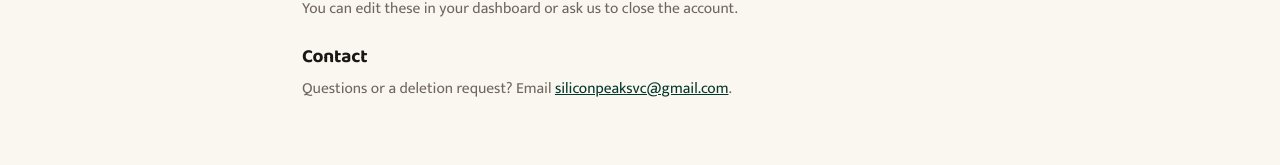
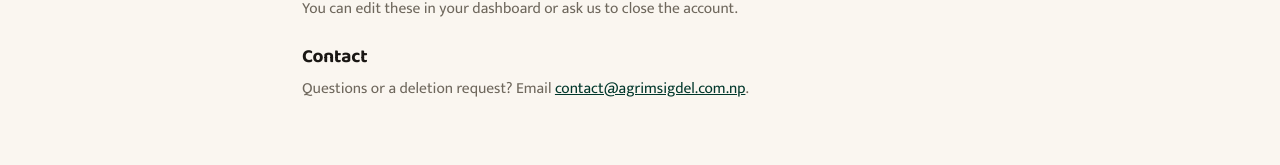
Before and after one commit to Agrim-Sigdel/pahiran, a Next.js app: page /privacy in a window 1280 px wide. Shown: the part 941-1106 px from the top of the page. Built offline with nearby package versions, Linux system fonts and the light colour scheme.

Commit message:
fix: update email addresses to contact@agrimsigdel.com.np in billing and privacy modules

```diff
--- a/src/app/privacy/page.tsx
+++ b/src/app/privacy/page.tsx
@@ -10,7 +10,7 @@ import Link from "next/link";
    own device. */
 
 type Lang = "en" | "ne";
-const EMAIL = "siliconpeaksvc@gmail.com";
+const EMAIL = "contact@agrimsigdel.com.np";
 const ul = (items: React.ReactNode[]): React.ReactNode => (
   <ul style={{ paddingLeft: 20, margin: "8px 0", display: "flex", flexDirection: "column", gap: 8 }}>
     {items.map((it, i) => <li key={i}>{it}</li>)}
--- a/src/lib/billing-client.ts
+++ b/src/lib/billing-client.ts
@@ -9,7 +9,7 @@ import { npr } from "@/lib/constants";
    activates the plan / tops up by hand. Swap this for startCheckout() against
    /api/billing once Khalti/eSewa go live. */
 
-export const ADMIN_EMAIL = "siliconpeaksvc@gmail.com";
+export const ADMIN_EMAIL = "contact@agrimsigdel.com.np";
 
 export interface RequestShop {
   id: string | null;
--- a/src/lib/billing.ts
+++ b/src/lib/billing.ts
@@ -33,7 +33,7 @@ export function appOrigin(req: Request): string {
 
 /** Admin allowlist (comma-separated ADMIN_EMAILS, defaults to the founder). */
 export function adminEmails(): string[] {
-  return (process.env.ADMIN_EMAILS || "siliconpeaksvc@gmail.com")
+  return (process.env.ADMIN_EMAILS || "contact@agrimsigdel.com.np")
     .split(",")
     .map((s) => s.trim().toLowerCase())
     .filter(Boolean);
```
Also changed, not shown: src/app/page.tsx (+5 -2 lines).
